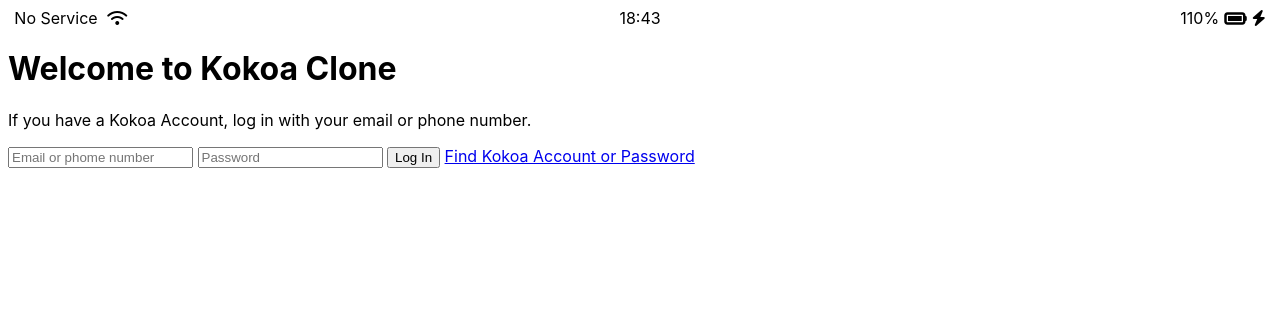
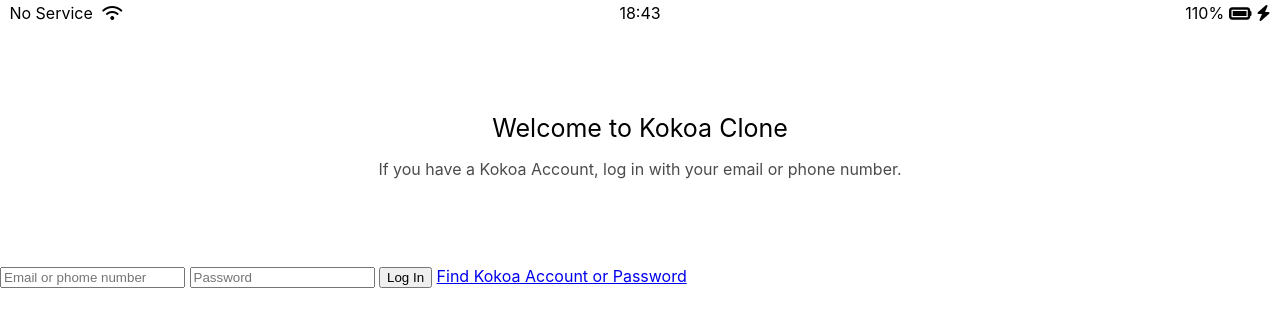
Before and after one commit to Huirsion/cloud-talk, a plain HTML site: page index.html in a window 1280 px wide. Drawn offline with Linux system fonts and the light colour scheme.

Commit message:
Add css files

```diff
--- /dev/null
+++ b/css/reset.css
@@ -0,0 +1,48 @@
+/* http://meyerweb.com/eric/tools/css/reset/
+   v2.0 | 20110126
+   License: none (public domain)
+*/
+
+html, body, div, span, applet, object, iframe,
+h1, h2, h3, h4, h5, h6, p, blockquote, pre,
+a, abbr, acronym, address, big, cite, code,
+del, dfn, em, img, ins, kbd, q, s, samp,
+small, strike, strong, sub, sup, tt, var,
+b, u, i, center,
+dl, dt, dd, ol, ul, li,
+fieldset, form, label, legend,
+table, caption, tbody, tfoot, thead, tr, th, td,
+article, aside, canvas, details, embed,
+figure, figcaption, footer, header, hgroup,
+menu, nav, output, ruby, section, summary,
+time, mark, audio, video {
+	margin: 0;
+	padding: 0;
+	border: 0;
+	font-size: 100%;
+	font: inherit;
+	vertical-align: baseline;
+}
+/* HTML5 display-role reset for older browsers */
+article, aside, details, figcaption, figure,
+footer, header, hgroup, menu, nav, section {
+	display: block;
+}
+body {
+	line-height: 1;
+}
+ol, ul {
+	list-style: none;
+}
+blockquote, q {
+	quotes: none;
+}
+blockquote:before, blockquote:after,
+q:before, q:after {
+	content: '';
+	content: none;
+}
+table {
+	border-collapse: collapse;
+	border-spacing: 0;
+}
--- /dev/null
+++ b/css/status-bar.css
@@ -0,0 +1,29 @@
+
+.status-bar{
+    display: flex;
+    justify-content: center;
+    padding: 5px 3px;
+}
+
+.status-bar__column{
+    width: 33%;
+}
+
+.status-bar__column:first-child span {
+    margin-right: 5px;
+}
+
+.status-bar__column:nth-child(2){
+    display: flex;
+    justify-content: center;
+}
+
+.status-bar__column:last-child{
+    display: flex;
+    justify-content: flex-end;
+    align-items: center;
+}
+
+.status-bar__column .fa-battery-full{
+    margin: 0px 5px;
+}
--- a/css/styles.css
+++ b/css/styles.css
@@ -1,31 +1,25 @@
+@import "reset.css";
+@import "status-bar.css";
+
 body{
     font-family: -apple-system, BlinkMacSystemFont, 'Segoe UI', Roboto, Oxygen, Ubuntu, Cantarell, 'Open Sans', 'Helvetica Neue', sans-serif;
 }
 
-.status-bar{
+.welcome-header {
+    margin: 90px 0px;
+    text-align: center;
     display: flex;
-    justify-content: center;
+    flex-direction: column;
+    align-items: center;
+    font-weight: 400;
 }
 
-.status-bar__column{
-    width: 33%;
+.welcome-header__title {
+    margin-bottom: 20px;
+    font-size: 25px
 }
 
-.status-bar__column:first-child span {
-    margin-right: 5px;
+.welcome-header__text {
+    width: 60%;
+    opacity: 0.7;
 }
-
-.status-bar__column:nth-child(2){
-    display: flex;
-    justify-content: center;
-}
-
-.status-bar__column:last-child{
-    display: flex;
-    justify-content: flex-end;
-    align-items: center;
-}
-
-.status-bar__column .fa-battery-full{
-    margin: 0px 5px;
-}
```
